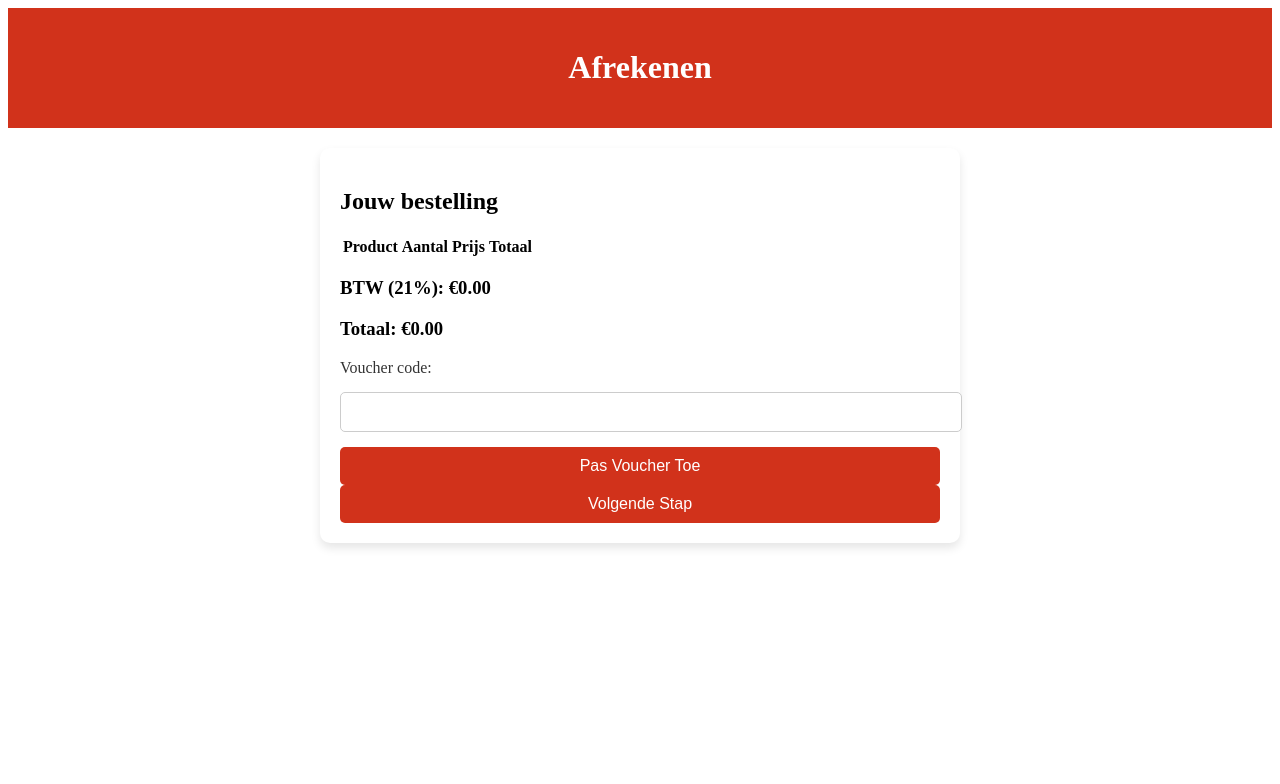
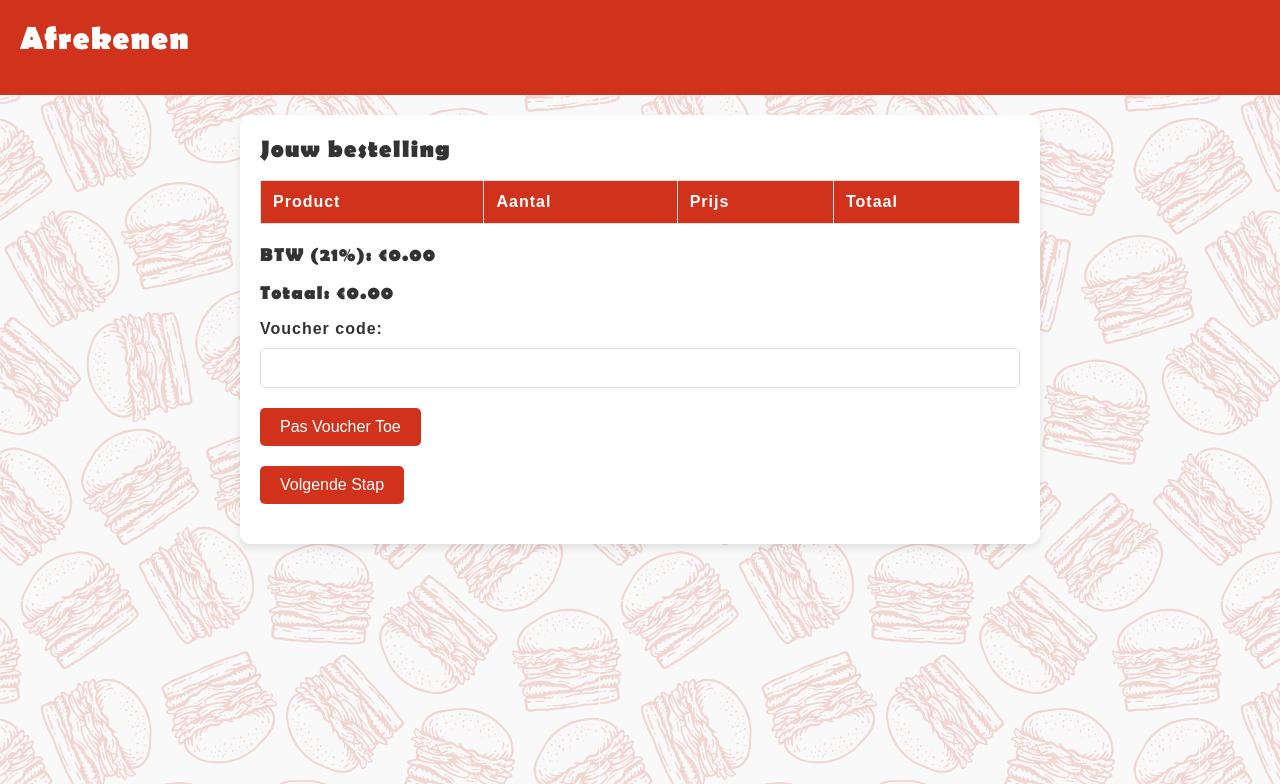
Before and after one commit to 100200stu/MZRESTAURANT, a PHP site: page /php/checkout.php in a window 1280 px wide. Shown: the top 784 px of the page. Run offline with PHP 8.4, Linux system fonts and the light colour scheme; lists and menus that the app fills with data are empty.

Commit message:
last update

```diff
--- a/css/checkout.css
+++ b/css/checkout.css
@@ -1,44 +1,82 @@
-
+/* Algemene styling */
+body {
+    font-family: Arial, sans-serif;
+    background-color: #f9f9f9;
+    margin: 0;
+    padding: 0;
+    color: #333;
+}
 
 header {
     background-color: #d1321b;
     color: white;
+    text-align: center;
     padding: 20px;
-    text-align: center;
+    margin-bottom: 20px;
 }
 
 main {
-    max-width: 600px;
-    margin: 20px auto;
-    background: white;
+    max-width: 800px;
+    margin: 0 auto;
+    background-color: #fff;
     padding: 20px;
     border-radius: 10px;
-    box-shadow: 0 5px 10px rgba(0, 0, 0, 0.1);
+    box-shadow: 0 4px 8px rgba(0, 0, 0, 0.1);
 }
 
-form {
-    display: flex;
-    flex-direction: column;
-    gap: 15px;
+h1, h2, h3 {
+    font-family: 'MyFont', sans-serif;
+    margin-bottom: 15px;
+}
+
+table {
+    width: 100%;
+    border-collapse: collapse;
+    margin-bottom: 20px;
+}
+
+table thead {
+    background-color: #d1321b;
+    color: white;
+}
+
+table th, table td {
+    text-align: left;
+    padding: 12px;
+    border: 1px solid #ddd;
+}
+
+table tbody tr:nth-child(even) {
+    background-color: #f9f9f9;
+}
+
+table tbody tr:hover {
+    background-color: #ffe6e6;
 }
 
 label {
     font-size: 16px;
-    color: #333;
+    font-weight: bold;
+    display: block;
+    margin-bottom: 10px;
 }
 
-input, textarea, select, button {
+input[type="text"] {
+    width: 100%;
+    padding: 10px;
+    border: 1px solid #ddd;
+    border-radius: 5px;
+    margin-bottom: 20px;
     font-size: 16px;
-    padding: 10px;
-    border-radius: 5px;
-    border: 1px solid #ccc;
-    width: 100%;
 }
 
 button {
     background-color: #d1321b;
     color: white;
+    padding: 10px 20px;
     border: none;
+    border-radius: 5px;
+    font-size: 16px;
     cursor: pointer;
     transition: background-color 0.3s;
 }
@@ -46,3 +84,7 @@
 button:hover {
     background-color: #a12615;
 }
+
+form {
+    margin-bottom: 20px;
+}
--- a/index.php
+++ b/index.php
@@ -24,7 +24,7 @@
         <ul class="nav-links" id="nav-links">
             <li><a href="index.html" class="active">Home</a></li>
             <li><a href="PDF/menu.pdf" target="_blank">Menukaart</a></li>
-            <li><a href="php/bestellen.php">Bestellen</a></li>
+            <li><a href="php/menu.php">Bestellen</a></li>
             <li><a href="#contact">Contact</a></li>
         </ul>
     </nav>
--- a/php/cart_view.php
+++ b/php/cart_view.php
@@ -21,6 +21,7 @@
     <meta charset="UTF-8">
     <meta name="viewport" content="width=device-width, initial-scale=1.0">
     <title>Winkelwagen</title>
+    <link rel="stylesheet" href="./css/styles.css">
     <link rel="stylesheet" href="../css/menu.css">
 </head>
 <body>
--- a/php/checkout.php
+++ b/php/checkout.php
@@ -19,6 +19,7 @@
     <meta charset="UTF-8">
     <meta name="viewport" content="width=device-width, initial-scale=1.0">
     <title>Afrekenen - M&Z Restaurant</title>
+    <link rel="stylesheet" href="../css/styles.css">
     <link rel="stylesheet" href="../css/checkout.css">
 </head>
 <body>
--- a/php/fill_details.php
+++ b/php/fill_details.php
@@ -4,6 +4,7 @@
     <meta charset="UTF-8">
     <meta name="viewport" content="width=device-width, initial-scale=1.0">
     <title>Gegevens Invullen</title>
+    <link rel="stylesheet" href="../css/styles.css">
     <link rel="stylesheet" href="../css/checkout.css">
 </head>
 <body>
```
